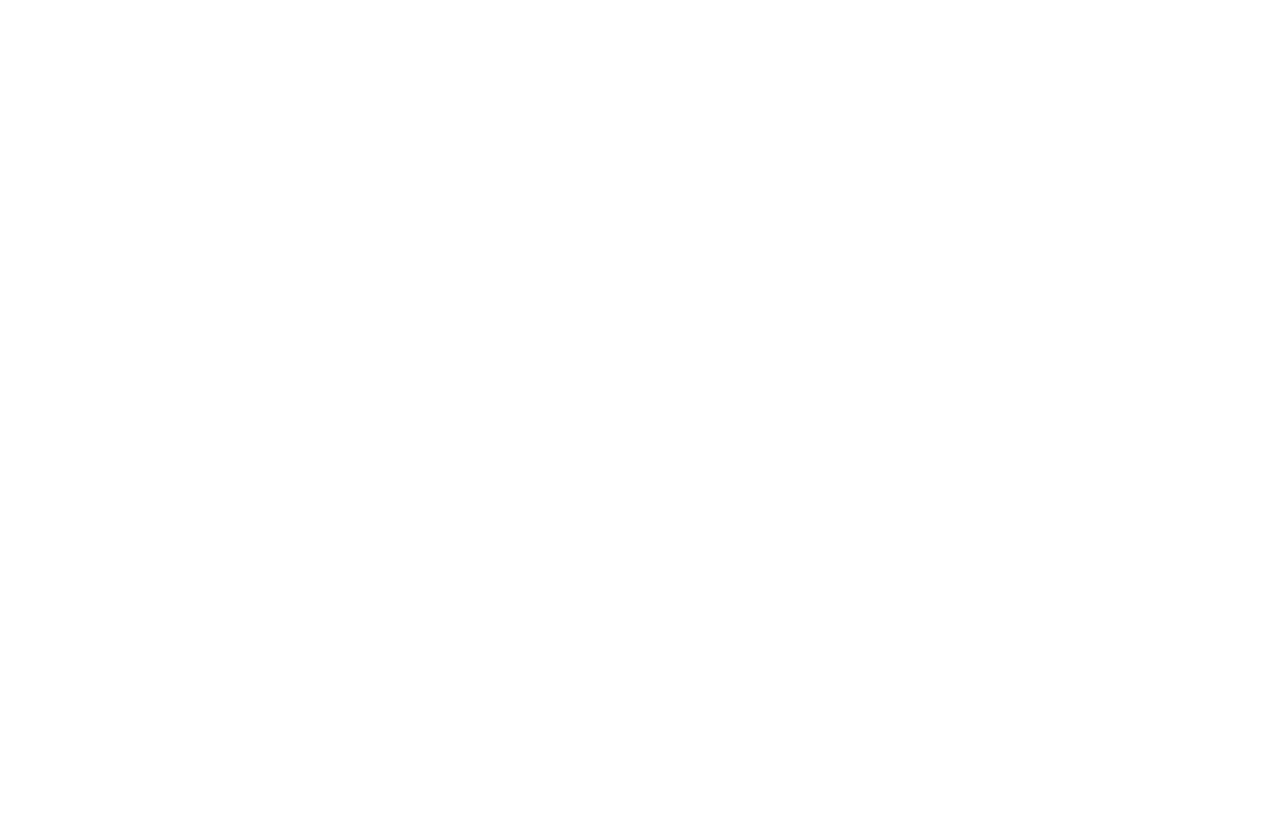
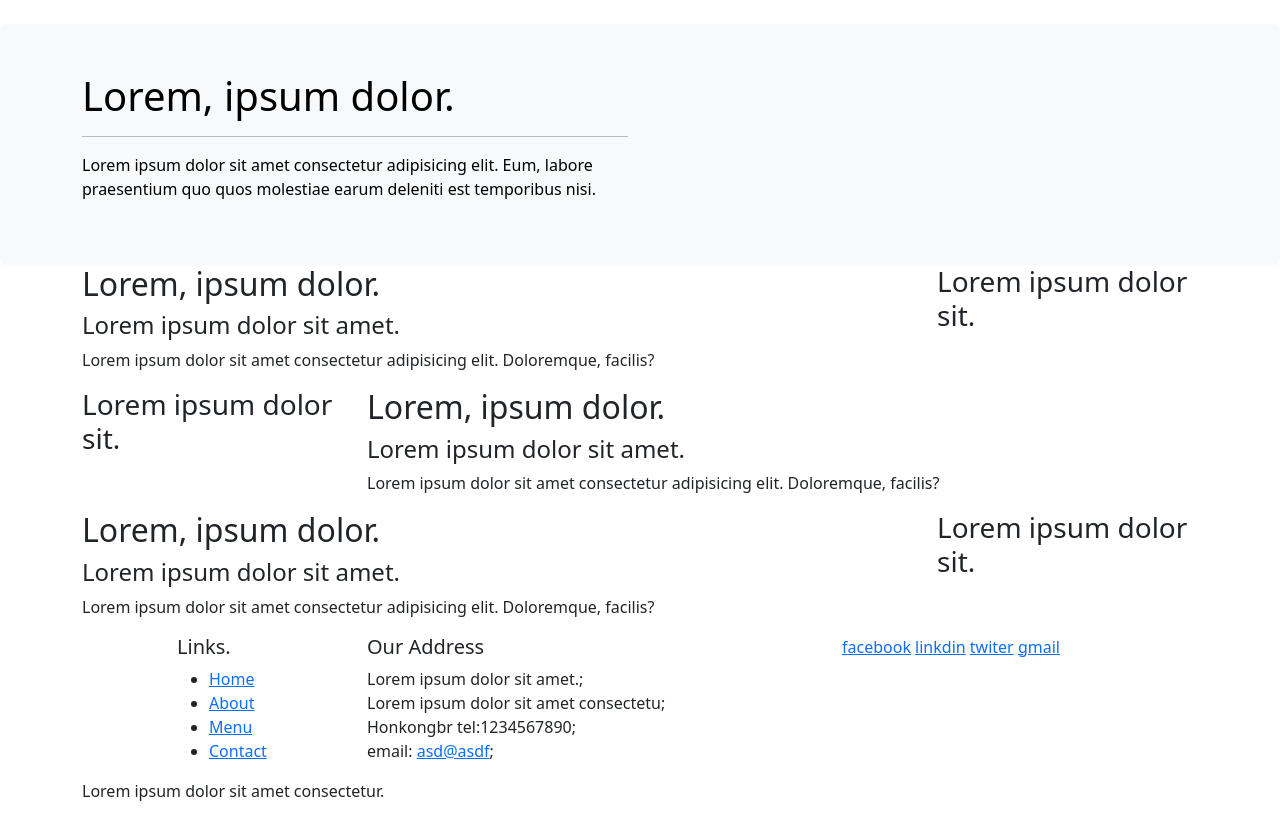
Before and after one commit to SAMeer2750/bootstraptut, a website: page index.html in a window 1280 px wide. Drawn offline with nearby package versions, Linux system fonts and the light colour scheme.

Commit message:
second commit

```diff
--- a/index.html
+++ b/index.html
@@ -9,8 +9,94 @@
 </head>
 <body>
 
+    <header class="mt-4 p-5 bg-light text-black rounded">
+        <div class="container">
+            <div class="row">
+                <div class="col-12 col-sm-6">
+                    <h1>Lorem, ipsum dolor.</h1>
+                    <hr class="my4">
+                    <p>Lorem ipsum dolor sit amet consectetur adipisicing elit. Eum, labore praesentium quo quos molestiae earum deleniti
+                    est temporibus nisi.</p>
+                </div>
+                <div class="col-12 col-sm">
+                </div>
+            </div>
+        </div>
+    </header>
 
+    <div class="container">
+        <div class="row">
+            <div class="col-12 col-sm-4 order-sm-last col-md-3">
+                <h3>Lorem ipsum dolor sit.</h3>
+            </div>
+            <div class="col-12 col-sm order-sm-first col-md">
+                <h2>Lorem, ipsum dolor.</h2>
+                <h4>Lorem ipsum dolor sit amet.</h4>
+                <p>Lorem ipsum dolor sit amet consectetur adipisicing elit. Doloremque, facilis?</p>
+            </div>
+        </div>
+        <div class="row">
+            <div class="col-12 col-sm-4 col-md-3">
+                <h3>Lorem ipsum dolor sit.</h3>
+            </div>
+            <div class="col-12 col-sm col-md">
+                <h2>Lorem, ipsum dolor.</h2>
+                <h4>Lorem ipsum dolor sit amet.</h4>
+                <p>Lorem ipsum dolor sit amet consectetur adipisicing elit. Doloremque, facilis?</p>
+            </div>
+        </div>
+        <div class="row">
+            <div class="col-12 col-sm-4 order-sm-last col-md-3">
+                <h3>Lorem ipsum dolor sit.</h3>
+            </div>
+            <div class="col-12 col-sm order-sm-first col-md">
+                <h2>Lorem, ipsum dolor.</h2>
+                <h4>Lorem ipsum dolor sit amet.</h4>
+                <p>Lorem ipsum dolor sit amet consectetur adipisicing elit. Doloremque, facilis?</p>
+            </div>
+        </div>
 
+    </div>
+
+    <footer>
+        <div class="container">
+            <div class="row">
+                <div class="col-4 offset-1 col-sm-2">
+                    <h5>Links.</h5>
+                    <ul>
+                        <li><a href="#">Home</a></li>
+                        <li><a href="#">About</a></li>
+                        <li><a href="#">Menu</a></li>
+                        <li><a href="#">Contact</a></li>
+                    </ul>
+                </div>
+                <div class="col-7 col-sm-5">
+                    <h5>Our Address</h5>
+                    <address>
+                        Lorem ipsum dolor sit amet.;<br>
+                        Lorem ipsum dolor sit amet consectetu;<br>
+                        Honkongbr
+                        tel:1234567890;<br>
+                        email: <a href="#">asd@asdf</a>;<br>
+                    </address>
+                </div>
+                <div class="col-12 col-sm-4">
+                    <a href="#">facebook</a>
+                    <a href="#">linkdin</a>
+                    <a href="#">twiter</a>
+                    <a href="#">gmail</a>
+                </div>
+            </div>
+            <div class="row">
+                <div class="col-auto">
+                    <p>
+                        Lorem ipsum dolor sit amet consectetur.
+                    </p>
+                </div>
+            </div>
+        </div>
+
+    </footer>
 
     <script src="node_modules/jquery/dist/jquery.slim.min.js"></script>
     <script src="node_modules/popper.js/dist/umd/popper.min.js"></script>
```
